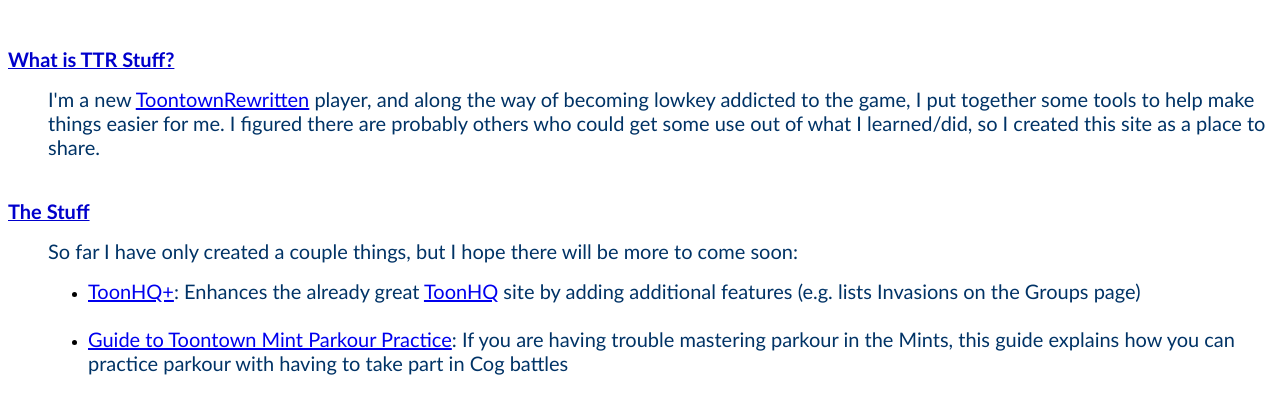
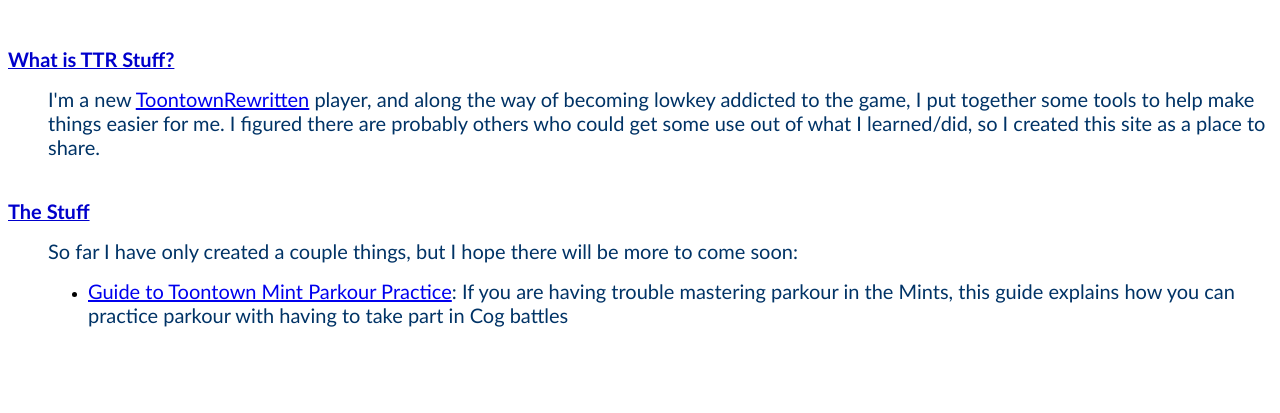
Before and after one commit to earlofcloves/ttrstuff, a plain HTML site: page index.html in a window 1280 px wide. Shown: the part 101-514 px from the top of the page. Drawn offline with Linux system fonts and the light colour scheme.

Commit message:
Update index.html

```diff
--- a/index.html
+++ b/index.html
@@ -14,7 +14,5 @@
 <p style="margin-left:40px"><span style="font-family:Trebuchet MS,Helvetica,sans-serif"><span style="font-size:20px"><span style="color:#003366">So far I have only created a couple things, but I hope there will be more to come soon:</span></span></span></p>
 
 <ul style="margin-left:40px">
-	<li><span style="font-family:Trebuchet MS,Helvetica,sans-serif"><span style="font-size:20px"><span style="color:#003366"><a href="https://earlofcloves.github.io/toonhqplus">ToonHQ+</a>: Enhances the already great <a href="https://toonhq.org" target="_blank">ToonHQ</a> site by adding additional features (e.g. lists Invasions on the Groups page)<br />
-	&nbsp;</span></span></span></li>
 	<li><span style="font-family:Trebuchet MS,Helvetica,sans-serif"><span style="font-size:20px"><span style="color:#003366"><a href="https://earlofcloves.github.io/ttrstuff/mintguide.jpg" target="_blank">Guide to Toontown Mint Parkour Practice</a>: If you are having trouble mastering parkour in the Mints, this guide explains how you can practice parkour with having to take part in Cog battles&nbsp;</span></span></span></li>
 </ul>
```
